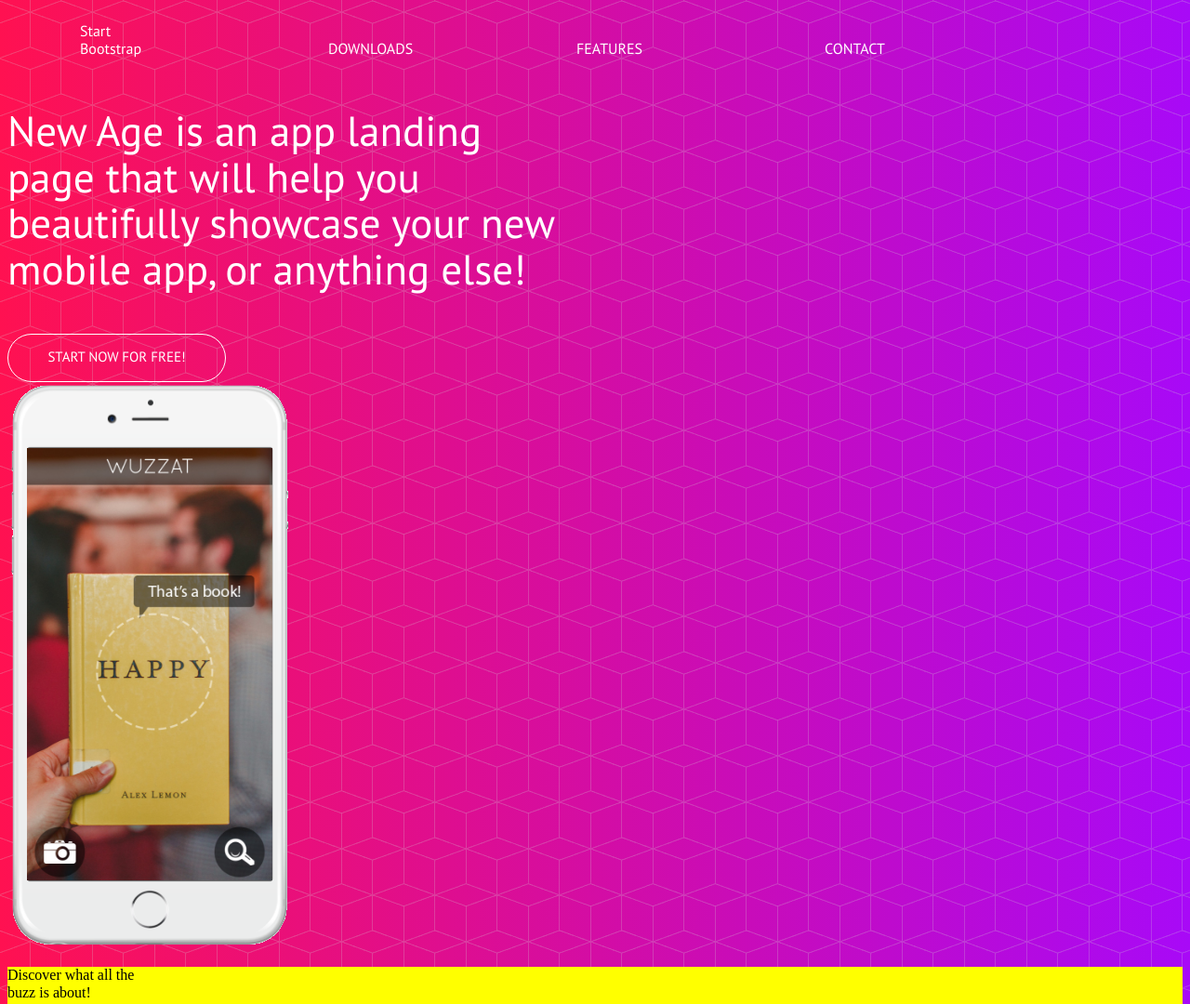
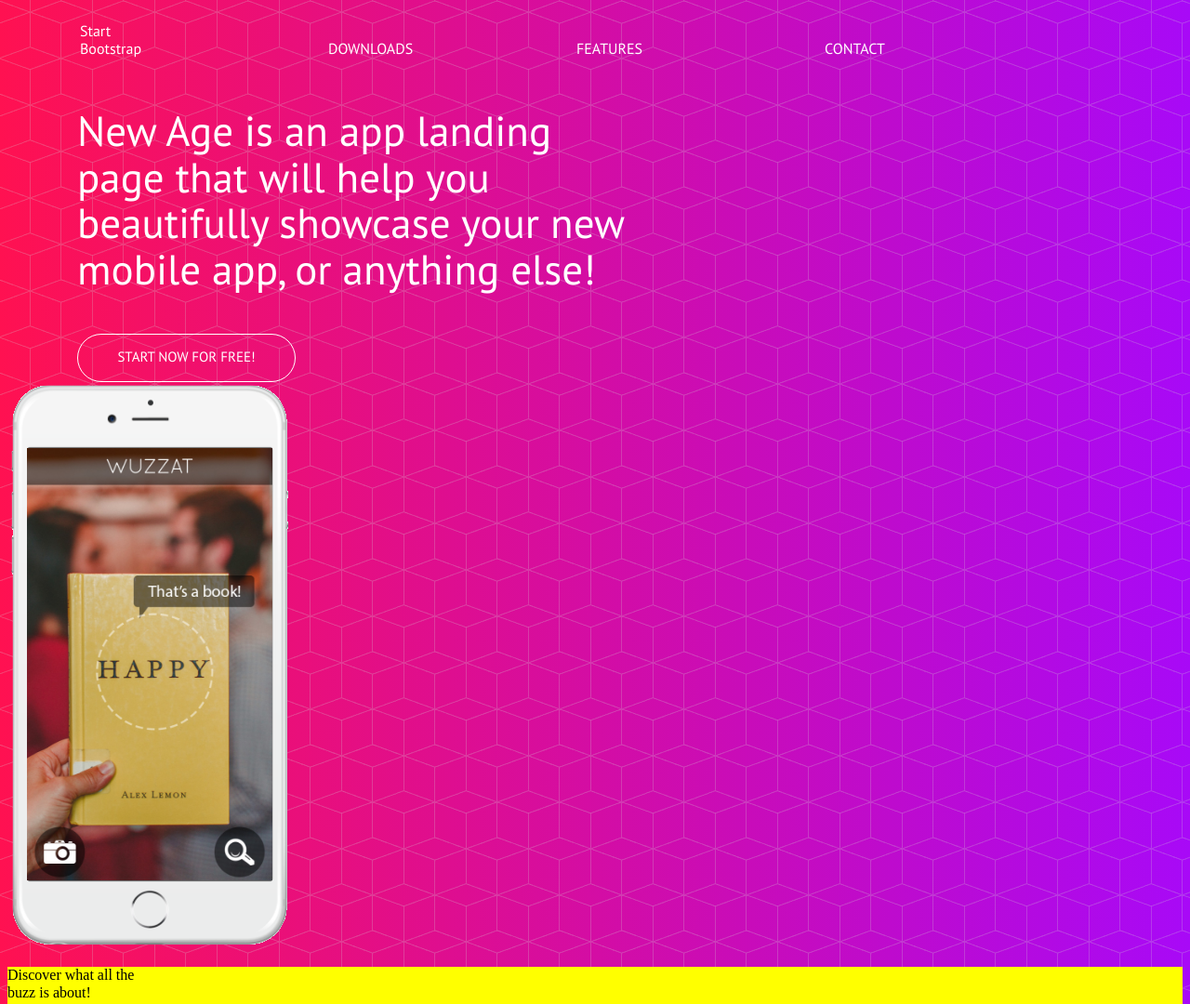
Before and after one commit to marilynmussi/TPGIT, a plain HTML site: page index.html in a window 1280 px wide. Shown: the top 1080 px of the page at 93% size. Drawn offline with Linux system fonts and the light colour scheme; files that its build step writes are made by us from their sources.

Commit message:
le puse 75px de margin al boton del header y al <p> del header

```diff
--- a/style.css
+++ b/style.css
@@ -41,6 +41,7 @@ header p {
 	font-size: 45px;
 	color: white;
 	line-height: 1.1em;
+	margin: 45px 75px;
 }
 
 /* BOTON */
@@ -61,6 +62,7 @@ header p {
   	border-left: 1px solid white;
   	border-radius: 60px;
 	padding: 15px 4px;
+	margin: 0px 75px;
 
 
 }
```
